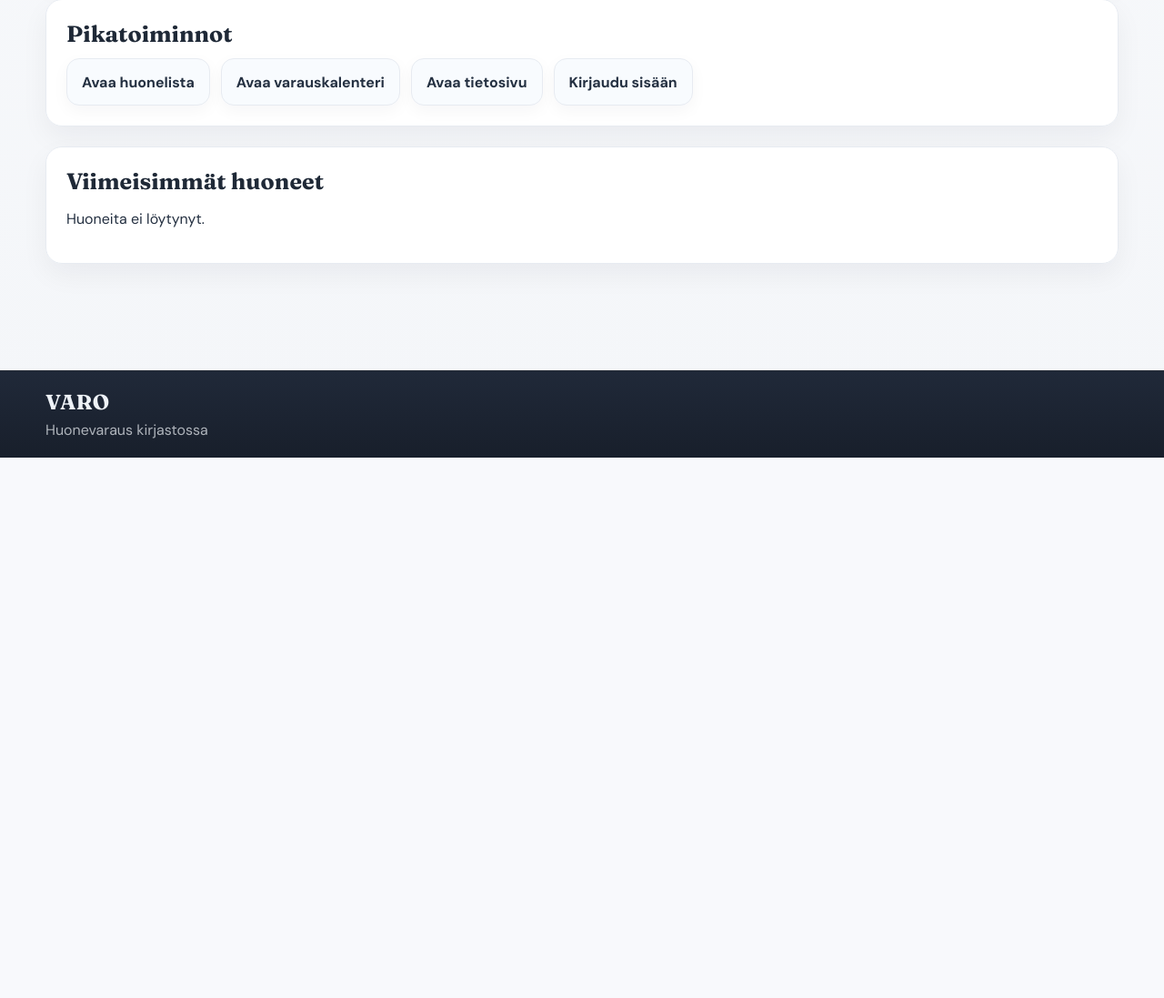
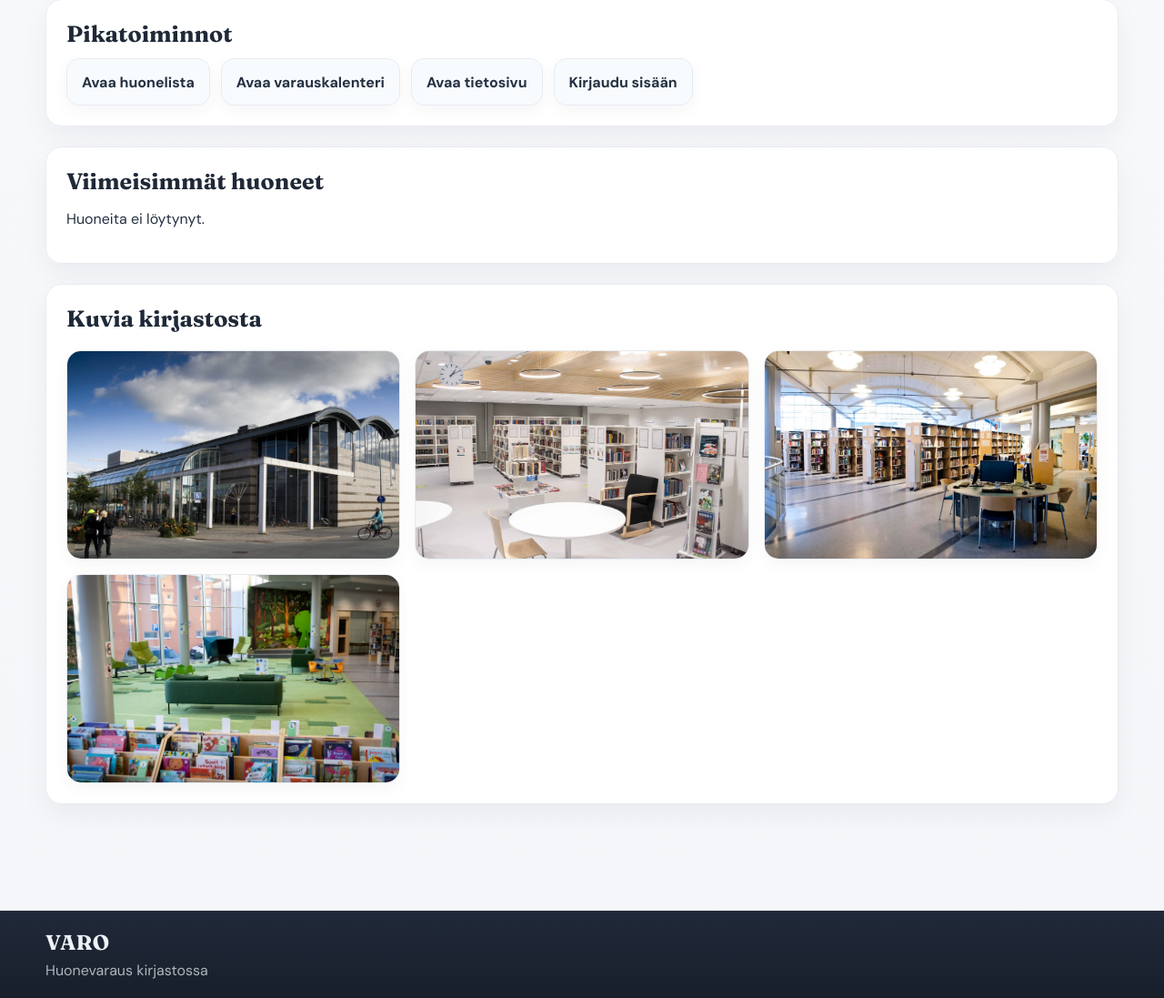
Before and after one commit to krasnovka/rentroomphp, a PHP site: page / in a window 1280 px wide. Shown: the part 1273-2370 px from the top of the page at 91% size. Before the commit the page ends 1776 px from the top, so only its background shows below. Run offline with PHP 8.4, Linux system fonts and the light colour scheme; data that the repository does not hold is empty.

Commit message:
Kirjasto kuvat

```diff
--- a/index.php
+++ b/index.php
@@ -157,4 +157,30 @@ include 'header.php';
     <?php endif; ?>
 </div>
 
+
+<!-- library images section -->
+<div class="card fade-card delay-3">
+    <h2>Kuvia kirjastosta</h2>
+
+    <div class="library-gallery">
+
+        <a href="uploads/images/kirjasto.jpg" target="_blank">
+            <img src="uploads/images/kirjasto.jpg" alt="Kirjasto">
+        </a>
+
+        <a href="uploads/images/kirjasto2.jpg" target="_blank">
+            <img src="uploads/images/kirjasto2.jpg" alt="Huone">
+        </a>
+
+        <a href="uploads/images/kirjasto3.jpg" target="_blank">
+            <img src="uploads/images/kirjasto3.jpg" alt="Opiskelutila">
+        </a>
+
+    <a href="uploads/images/kirjasto4.jpg" target="_blank">
+            <img src="uploads/images/kirjasto4.jpg" alt="Opiskelutila">
+        </a>
+
+    </div>
+</div>
+
 <?php include 'footer.php'; ?>
--- a/style.css
+++ b/style.css
@@ -1096,3 +1096,34 @@ tr:hover td {
     object-fit: cover;
     object-position: center;
 }
+
+
+/* ===== Library Gallery ===== */
+
+.library-gallery {
+    display: grid;
+    grid-template-columns: repeat(3, 1fr);
+    gap: 16px;
+    margin-top: 20px;
+}
+
+.library-gallery img {
+    width: 100%;
+    height: 230px;
+    object-fit: cover;
+    border-radius: 16px;
+    border: 1px solid var(--line);
+    box-shadow: var(--shadow-soft);
+    transition: transform 0.2s ease;
+}
+
+.library-gallery img:hover {
+    transform: scale(1.02);
+}
+
+/* mobile */
+@media (max-width: 768px) {
+    .library-gallery {
+        grid-template-columns: 1fr;
+    }
+}
```
Also changed, not shown: uploads/avatars/avatar_1_1777023304.png (deleted), uploads/avatars/avatar_1_1779640303.png (added), uploads/images/kirjasto.jpg (added), uploads/images/kirjasto2.jpg (added), uploads/images/kirjasto3.jpg (added), uploads/images/kirjasto4.jpg (added).
